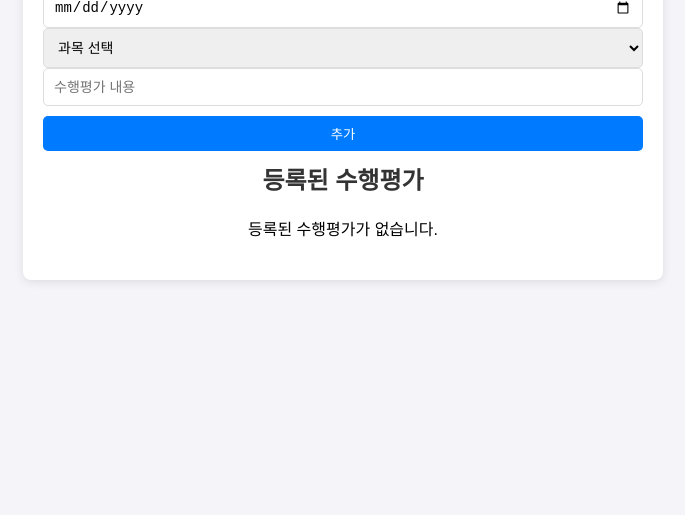
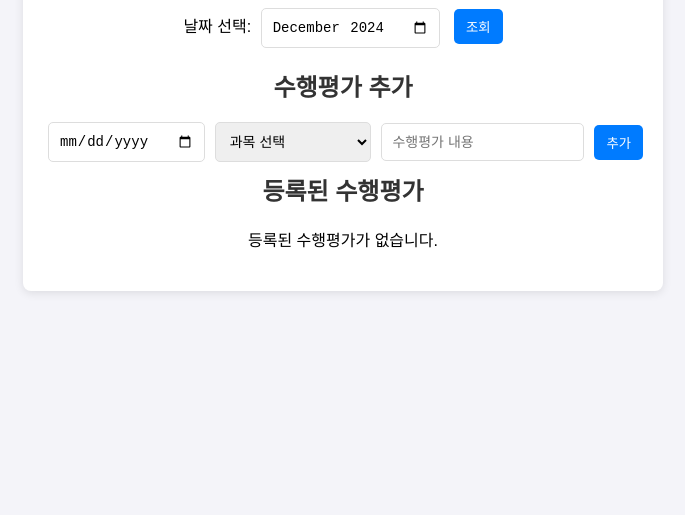
Before and after one commit to BigMoon1215/IR, a plain HTML site: page index.html in a window 1280 px wide. Shown: the part 325-840 px from the top of the page, without its empty margins (297-982 px from the left). Before the commit the page ends 800 px from the top, so only its background shows below. Drawn offline with Linux system fonts and the light colour scheme.

Commit message:
Update index.html

```diff
--- a/index.html
+++ b/index.html
@@ -13,8 +13,7 @@
             display: flex;
             justify-content: center;
             align-items: center;
-            flex-direction: column; /* 수직 정렬을 위해 변경 */
-            height: auto; /* 높이를 자동으로 조정 */
+            height: 100vh;
         }
         .container {
             max-width: 600px;
@@ -23,7 +22,6 @@
             border-radius: 8px;
             box-shadow: 0 2px 10px rgba(0, 0, 0, 0.1);
             padding: 20px;
-            position: relative;
         }
         h1, h2 {
             text-align: center;
@@ -42,11 +40,10 @@
             border: 1px solid #ddd;
             border-radius: 5px;
             background: #fafafa;
-            flex-wrap: wrap; /* 요소들이 줄 바꿈이 가능하도록 설정 */
         }
         .input-group {
             display: flex;
-            flex-direction: column; /* 세로 방향으로 쌓이도록 변경 */
+            justify-content: center;
             align-items: center;
             margin-bottom: 10px;
         }
@@ -58,8 +55,7 @@
             padding: 8px 12px;
             cursor: pointer;
             transition: background 0.3s;
-            margin-top: 10px; /* 버튼 간격 조정 */
-            width: 100%; /* 버튼의 너비를 100%로 설정 */
+            margin-left: 5px; /* 버튼 간격 조정 */
         }
         button:hover {
             background: #0056b3;
@@ -70,11 +66,10 @@
             border: 1px solid #ddd;
             border-radius: 5px;
             font-size: 14px;
-            width: 100%; /* 입력 필드의 너비를 100%로 설정 */
-            box-sizing: border-box; /* 패딩과 보더를 포함하도록 설정 */
+            flex: 1; /* 입력 필드가 공간을 고르게 차지하도록 설정 */
         }
         input[type="month"] {
-            flex: 1; /* 월 입력 필드의 크기 조정 */
+            flex: 0.5; /* 월 입력 필드의 크기 조정 */
         }
         .evaluation-list h2 {
             margin-top: 0;
@@ -88,7 +83,7 @@
 
     <div class="date-picker">
         <label for="month">날짜 선택:</label>
-        <input type="month" id="month" value="2024-10">
+        <input type="month" id="month">
         <button onclick="updateEvaluations()">조회</button>
     </div>
 
@@ -121,6 +116,15 @@
 </div>
 
 <script>
+    // 페이지 로드 시 현재 연도와 월로 기본값 설정
+    window.onload = function() {
+        const now = new Date();
+        const year = now.getFullYear();
+        const month = String(now.getMonth() + 1).padStart(2, '0'); // 0부터 시작하므로 +1
+        document.getElementById('month').value = `${year}-${month}`;
+        updateEvaluations(); // 페이지 로드 시 수행평가 업데이트
+    };
+
     // 수행평가 데이터 저장소
     const evaluations = JSON.parse(localStorage.getItem('evaluations')) || {};
 
@@ -188,9 +192,18 @@
 
     function editEvaluation(month, index) {
         const evaluation = evaluations[month][index];
+
+        // 수정할 내용을 입력받기 위한 프롬프트
+        const newDate = prompt('수정할 날짜를 입력하세요 (YYYY-MM-DD):', evaluation.date);
+        const newCategory = prompt('수정할 과목을 입력하세요:', evaluation.category);
         const newContent = prompt('새 수행평가 내용을 입력하세요:', evaluation.content);
-        if (newContent) {
-            evaluations[month][index].content = newContent;
+
+        if (newDate && newCategory && newContent) {
+            evaluations[month][index] = {
+                date: newDate,
+                category: newCategory,
+                content: newContent
+            };
             localStorage.setItem('evaluations', JSON.stringify(evaluations)); // 데이터 저장
             updateEvaluations();
         }
@@ -203,9 +216,6 @@
             updateEvaluations();
         }
     }
-
-    // 페이지 로드 시 수행평가 데이터 확인
-    window.onload = updateEvaluations;
 </script>
 
 </body>
```
